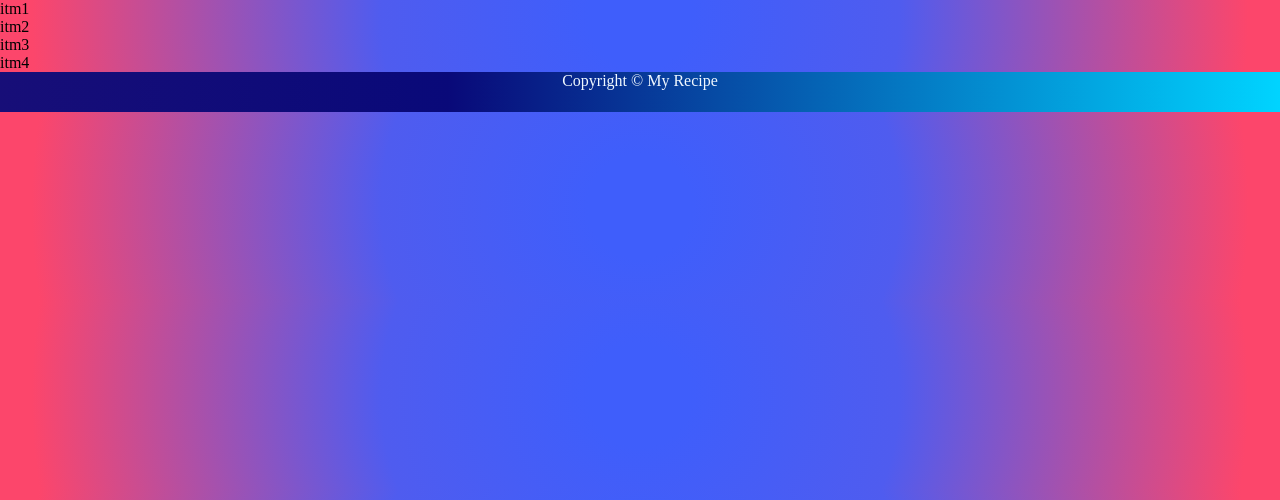
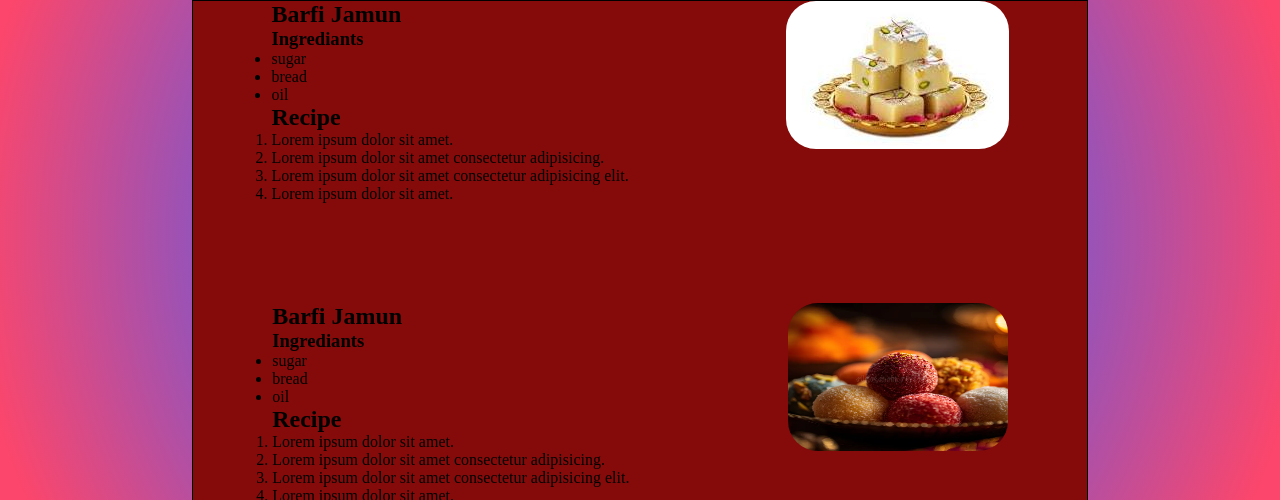
Before and after one commit to neeteshdixit/Javascript-, a plain HTML site: page Recipe web site/index.html in a window 1280 px wide. Shown: the part 77-577 px from the top of the page. Drawn offline with Linux system fonts and the light colour scheme.

Commit message:
use flex property in css add items

```diff
--- a/Recipe web site/index.html
+++ b/Recipe web site/index.html
@@ -4,11 +4,12 @@
     <meta charset="UTF-8" />
     <meta name="viewport" content="width=device-width, initial-scale=1.0" />
     <title>Meri apni Recipe</title>
-    <link rel="stylesheet" href="style.css">
+    <link rel="stylesheet" href="style.css" />
   </head>
   <body>
     <div class="Cotainer">
-      <header> <div class="navcontainer">
+      <header>
+        <div class="navcontainer">
           <nav class="navbar">
             <ul class="navlist">
               <li>
@@ -28,21 +29,72 @@
         </div>
       </header>
 
-
       <main>
-      <div class="content">
-        <div class="contentbox1">itm1</div>
-        <div class="contentbox2">itm2</div>
-        <div class="contentbox3">itm3</div>
-        <div class="contentbox4">itm4</div>
+        <div class="contentbox">
+          <section class="section1">
+            <div class="item">
+              <div class="leftbox">
+                <div>
+                  <h2>Barfi Jamun</h2>
+                  <h3>Ingrediants</h3>
+                  <ul>
+                    <li>sugar</li>
+                    <li>bread</li>
+                    <li>oil</li>
+                  </ul>
+                </div>
+                <div>
+                  <h2>Recipe</h2>
+                  <ol>
+                    <li>Lorem ipsum dolor sit amet.</li>
+                    <li>Lorem ipsum dolor sit amet consectetur adipisicing.</li>
+                    <li>
+                      Lorem ipsum dolor sit amet consectetur adipisicing elit.
+                    </li>
+                    <li>Lorem ipsum dolor sit amet.</li>
+                  </ol>
+                </div>
+              </div>
+              <div class="rightbox">
+                <img src="image.png" alt="rasgulla">
+              </div>
+            </div>
+          </section>
+          <section class="section2">
+            <div class="item">
+              <div class="leftbox">
+                <div>
+                  <h2>Barfi Jamun</h2>
+                  <h3>Ingrediants</h3>
+                  <ul>
+                    <li>sugar</li>
+                    <li>bread</li>
+                    <li>oil</li>
+                  </ul>
+                </div>
+                <div>
+                  <h2>Recipe</h2>
+                  <ol>
+                    <li>Lorem ipsum dolor sit amet.</li>
+                    <li>Lorem ipsum dolor sit amet consectetur adipisicing.</li>
+                    <li>
+                      Lorem ipsum dolor sit amet consectetur adipisicing elit.
+                    </li>
+                    <li>Lorem ipsum dolor sit amet.</li>
+                  </ol>
+                </div>
+              </div>
+              <div class="rightbox">
+                <img src="laddo.webp" alt="rasgulla" width="220px" height="148px">
+              </div>
+            </div>
+          </section>
         </div>
       </main>
 
       <footer>
         <div class="footerbox">
-        <p>
-          Copyright &copy; My Recipe
-        </p>
+          <p>Copyright &copy; My Recipe Pvt Ltd 2026 All Rights Reserved</p>
         </div>
       </footer>
     </div>
--- a/Recipe web site/style.css
+++ b/Recipe web site/style.css
@@ -59,8 +59,30 @@ a{
 .footerbox{
     background: #170e78;
     background: linear-gradient(90deg, rgba(23, 14, 120, 1) 0%, rgba(9, 9, 121, 1) 35%, rgba(0, 212, 255, 1) 100%);
-    color: aliceblue;
     width: 100%;
     text-align: center;
     min-height: 40px;
+
 }
+
+.footerbox p{
+    color: aliceblue;
+    font-size: 2rem;
+}
+
+.contentbox{
+    width: 70%;
+    margin: auto;
+    border: 1px solid black;
+    background: #850a0a;
+    display: flex;
+    flex-direction: column;
+    gap: 100px;
+}
+.item{
+    display: flex;
+    justify-content: space-around;
+}
+.rightbox img{
+    border-radius: 30px;
+}
```
Lines whose indentation alone changed are shown as unchanged.
